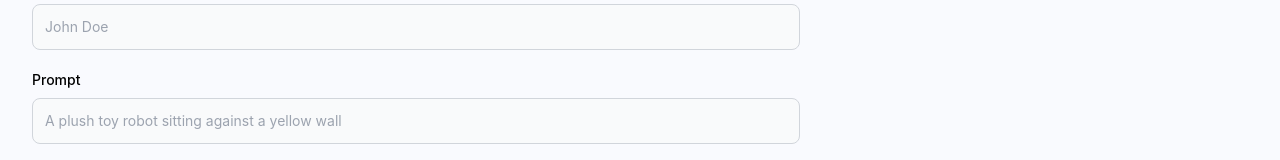
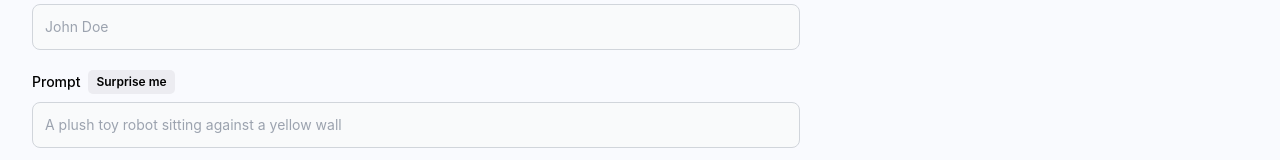
Before and after one commit to maciekpastuszak/dallee, a React (Vite) app in the folder client/: page /create-post in a window 1280 px wide. Shown: the part 273-433 px from the top of the page. Built offline with nearby package versions, Linux system fonts and the light colour scheme; a web font is replaced by a local one.

Commit message:
bugfix - prompt form

```diff
--- a/client/src/pages/CreatePost.jsx
+++ b/client/src/pages/CreatePost.jsx
@@ -69,11 +69,11 @@ const CreatePost = () => {
           <FormField
             labelName="Prompt"
             type="text"
-            name="name"
+            name="prompt"
             placeholder="A plush toy robot sitting against a yellow wall"
             value={form.prompt}
             handleChange={handleChange}
-            isSupriseMe
+            isSurpriseMe
             handleSurpriseMe={handleSurpriseMe}
           />
 
```
